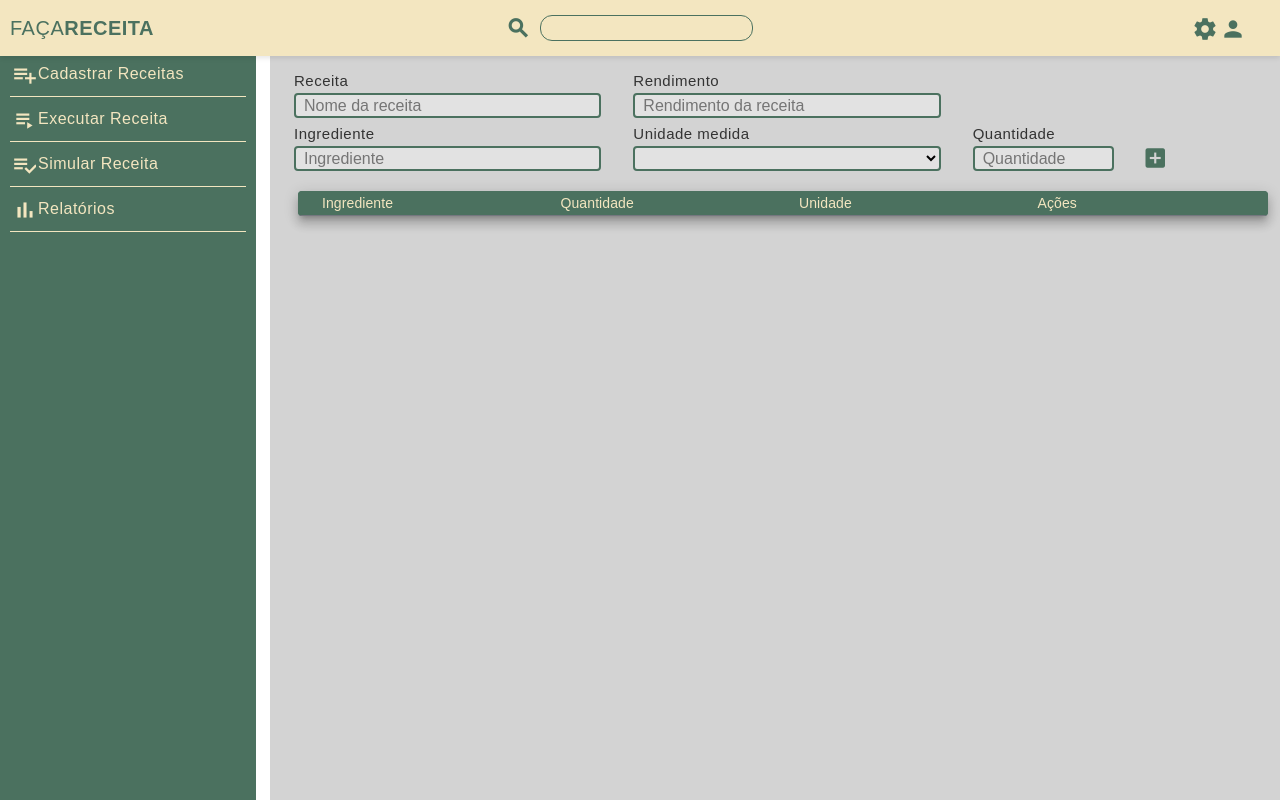
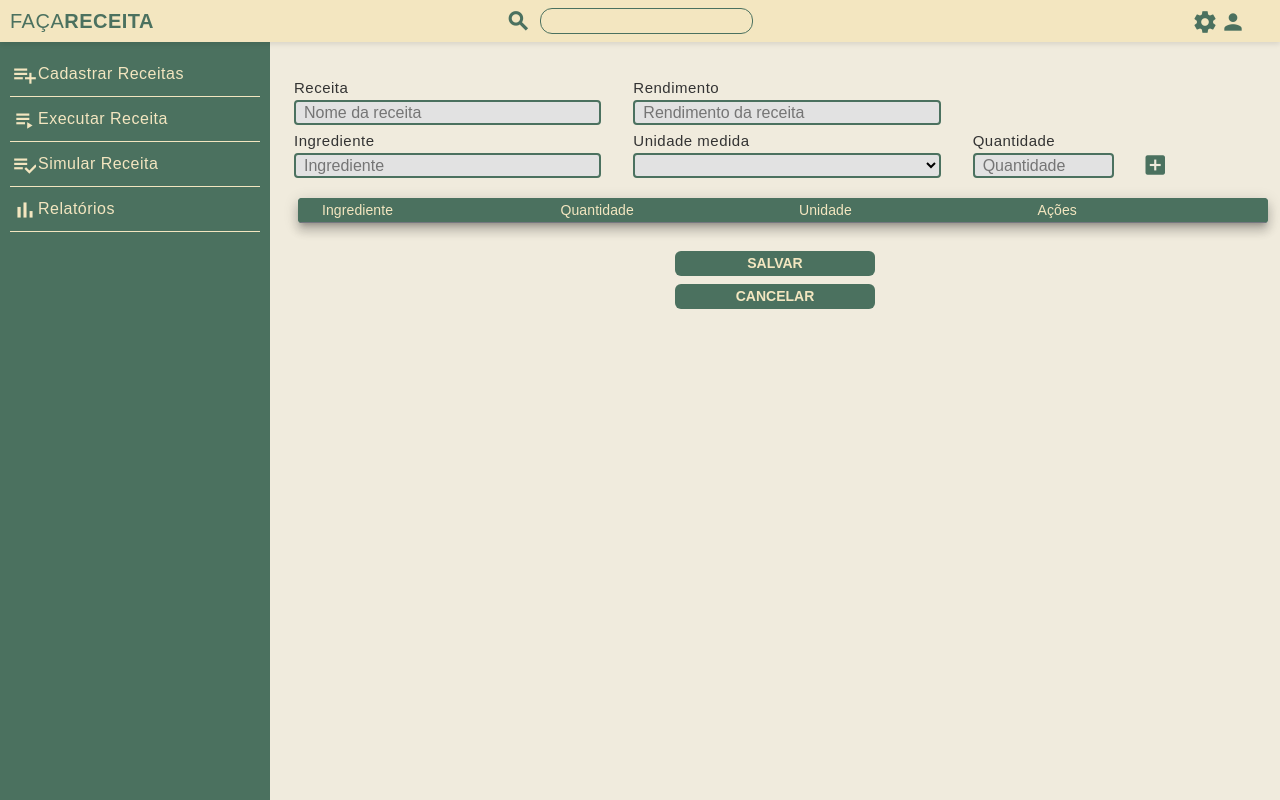
Before and after one commit to EwertonYamada/faca-receita-front, an Angular app: page /new-recipe in a window 1280 px wide. Built offline with nearby package versions, Linux system fonts and the light colour scheme.

Commit message:
branch2 - Criado componente de botões e ajustes gerais

```diff
--- /dev/null
+++ b/src/app/components/finish-button/finish-button.component.html
@@ -0,0 +1,12 @@
+<div class="finish-button">
+  <button type="button"
+          class="btn btn-primary"
+          (click)="confirm()">
+    {{ confirmLabel }}
+  </button>
+  <button type="button"
+          class="btn btn-secondary"
+          (click)="cancel()">
+    CANCELAR
+  </button>
+</div>
--- /dev/null
+++ b/src/app/components/finish-button/finish-button.component.scss
@@ -0,0 +1,27 @@
+@import '../../../styles.scss';
+
+.finish-button {
+  margin-top: 24px;
+  display: flex;
+  flex-direction: column;
+  align-items: center;
+
+  button {
+    margin: 4px;
+    width: 200px;
+    height: 25px;
+    padding: 0px;
+    display: flex;
+    justify-content: center;
+    align-items: center;
+    font-size: 14px;
+    font-weight: 600;
+    background-color: $secondary-color;
+    color: $tertiary-color;
+    border: none;
+    &:hover {
+      background-color: $complementary-color3;
+      cursor: pointer;
+    }
+  }
+}
--- /dev/null
+++ b/src/app/components/finish-button/finish-button.component.ts
@@ -0,0 +1,22 @@
+import { Component, EventEmitter, Input, Output } from '@angular/core';
+
+@Component({
+  selector: 'app-finish-button',
+  standalone: true,
+  imports: [],
+  templateUrl: './finish-button.component.html',
+  styleUrl: './finish-button.component.scss'
+})
+export class FinishButtonComponent {
+  @Input() confirmLabel: string = 'Salvar'
+  @Output() onConfirm = new EventEmitter<void>()
+  @Output() onCancel = new EventEmitter<void>()
+
+  confirm(): void {
+    this.onConfirm.emit()
+  }
+
+  cancel(): void {
+    this.onCancel.emit()
+  }
+}
--- a/src/app/components/side-bar/side-bar.component.scss
+++ b/src/app/components/side-bar/side-bar.component.scss
@@ -2,7 +2,7 @@
 
 .side-bar {
   height: 100vh;
-  width: 20vw;
+  width: 270px;
   display: flex;
   flex-direction: column;
   justify-content: space-between;
--- a/src/app/components/top-bar/top-bar.component.scss
+++ b/src/app/components/top-bar/top-bar.component.scss
@@ -1,7 +1,7 @@
 @import '../../../styles.scss';
 
 .top-bar {
-  height: 7vh;
+  height: 42px;
   width: 100vw;
   display: flex;
   justify-content: space-between;
--- a/src/app/layout/layout.component.scss
+++ b/src/app/layout/layout.component.scss
@@ -1,40 +1,44 @@
 @import '../../styles.scss';
 
-html,
-body {
-  height: 100%;
-  margin: 0;
-}
+$topbar-height: 42px;
+$sidebar-width: 270px;
 
 .app-container {
   display: flex;
-  flex-direction: column;
   height: 100%;
+  flex-direction: row;
+  overflow: hidden;
 }
 
 app-top-bar {
+  height: $topbar-height;
   position: fixed;
   top: 0;
   left: 0;
   width: 100%;
   z-index: 1000;
-  background-color: #fff;
+  background-color: $topbar-color;
   box-shadow: 0 2px 5px rgba(0, 0, 0, 0.1);
 }
 
 app-side-bar {
+  width: $sidebar-width;
   position: fixed;
-  top: 42px;
+  top: $topbar-height;
+  bottom: 0;
   left: 0;
-  bottom: 0;
   z-index: 999;
+  background-color: $sidebar-color;
 }
 
 .main-content {
-  margin-left: 270px;
-  margin-top: 35px;
-  background-color: $complementary-color;
+  position: relative;
+  margin-top: $topbar-height;
+  margin-left: $sidebar-width;
+  width: calc(100% - #{$sidebar-width});
+  height: calc(100% - #{$topbar-height});
+  overflow-y: auto;
   padding: 30px 20px 20px 20px;
-  flex-grow: 1;
-  overflow: auto;
+  background-color: $background-color;
+  box-sizing: border-box;
 }
--- a/src/app/login/login.component.html
+++ b/src/app/login/login.component.html
@@ -10,7 +10,7 @@
       <div class="form-group">
         <label for="email">E-mail:</label>
         <input type="email" id="email" formControlName="email"/>
-        <!-- <div *NgIf="loginForm.controls.email.invalid && loginForm.controls.email.touched" class="error-message">
+        <!-- <div *ngIf="loginForm.controls.email.invalid && loginForm.controls.email.touched" class="error-message">
           O e-mail é inválido ou não foi preenchido.
         </div> -->
       </div>
@@ -18,7 +18,7 @@
       <div class="form-group">
         <label for="password">Senha:</label>
         <input type="password" id="password" formControlName="password"/>
-        <!-- <div *NgIf="loginForm.controls.password.invalid && loginForm.controls.password.touched" class="error-message">
+        <!-- <div *ngIf="loginForm.controls.password.invalid && loginForm.controls.password.touched" class="error-message">
           A senha é obrigatória e deve ter pelo menos 6 caracteres.
         </div> -->
       </div>
--- a/src/app/login/login.component.scss
+++ b/src/app/login/login.component.scss
@@ -36,6 +36,8 @@
   box-shadow: 0 4px 8px rgba(0, 0, 0, 0.1);
   width: 30vw;
   text-align: center;
+  width: 100%;
+  max-width: 400px;
 }
 
 h2 {
--- a/src/app/register-recipe/register-recipe.component.html
+++ b/src/app/register-recipe/register-recipe.component.html
@@ -57,4 +57,11 @@
       <mat-row *matRowDef="let row; columns: displayedColumns;"></mat-row>
     </mat-table>
   </div>
+  <app-finish-button
+      confirmLabel="SALVAR"
+      (onConfirm)="finish()"
+      (onCancel)="cancel()"
+    >
+
+  </app-finish-button>
 </div>
--- a/src/app/register-recipe/register-recipe.component.ts
+++ b/src/app/register-recipe/register-recipe.component.ts
@@ -3,11 +3,17 @@ import { MatIconModule } from '@angular/material/icon';
 import { MatTableDataSource, MatTableModule } from '@angular/material/table';
 import { Ingredient } from './models/ingredient.model';
 import { FormBuilder, FormGroup, ReactiveFormsModule, Validators } from '@angular/forms';
+import { FinishButtonComponent } from '../components/finish-button/finish-button.component';
 
 @Component({
   selector: 'app-register-recipe',
   standalone: true,
-  imports: [MatIconModule, MatTableModule, ReactiveFormsModule],
+  imports: [
+    MatIconModule,
+    MatTableModule,
+    ReactiveFormsModule,
+    FinishButtonComponent,
+  ],
   templateUrl: './register-recipe.component.html',
   styleUrl: './register-recipe.component.scss'
 })
@@ -40,7 +46,6 @@ export class RegisterRecipeComponent {
     } else {
       list.push(formValue)
     }
-
     this.ingredientList.data = list
     this.ingredientForm.reset()
   }
@@ -54,7 +59,15 @@ export class RegisterRecipeComponent {
     });
   }
 
-  removeIngredient(element: any) {
+  public removeIngredient(element: any) {
     this.ingredientList.data = this.ingredientList.data.filter(item => item !== element);
   }
+
+  public finish(): void {
+    console.log(12345);
+  }
+
+  public cancel(): void {
+    console.log(5678);
+  }
 }
--- a/src/styles.scss
+++ b/src/styles.scss
@@ -9,7 +9,7 @@ $complementary-color2: #ffa76d; // Cor Complementar (Cinza Claro)
 $complementary-color3: #628876; // Cor Complementar (Cinza Claro)
 $complementary-color4: #e2e2e2; // Cor Complementar (Cinza Claro)
 
-$background-color: #F3E6C0; // Plano de Fundo (Bege)
+$background-color: #f0ebdd; // Plano de Fundo (Bege)
 $sidebar-color: #D3D3D3; // Menu Lateral (Cinza Claro)
 $topbar-color: #D3D3D3; // Menu Superior (Cinza Claro)
 $text-dark-color: #333333; // Texto Principal (Cinza Escuro)
```
